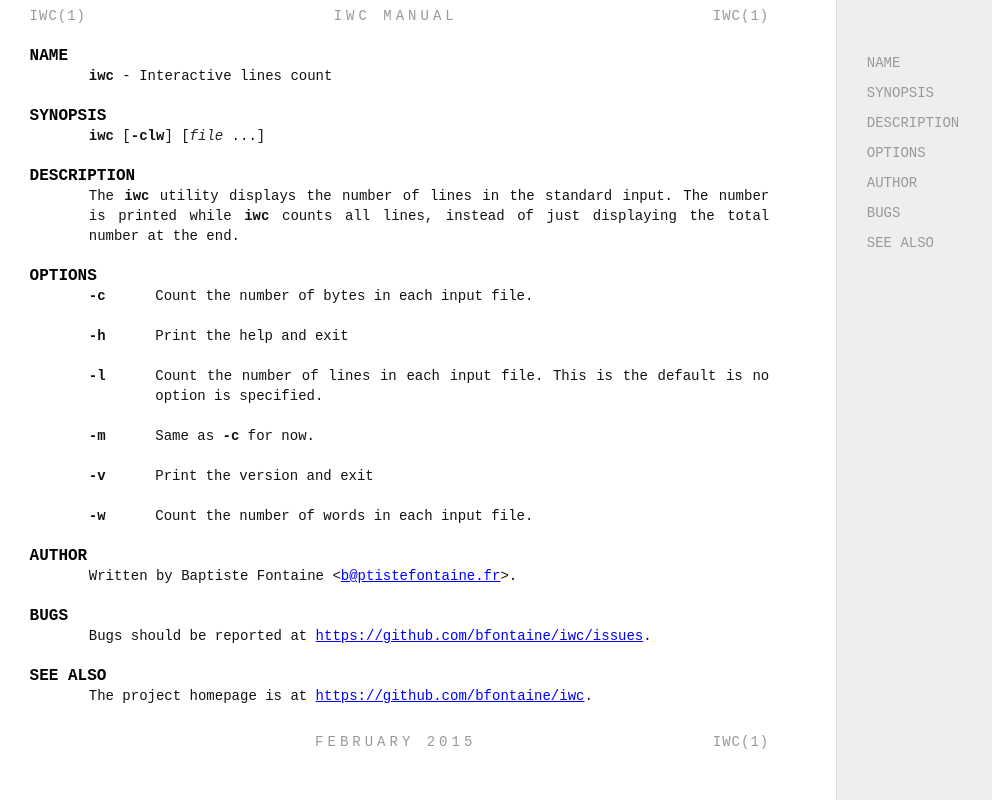
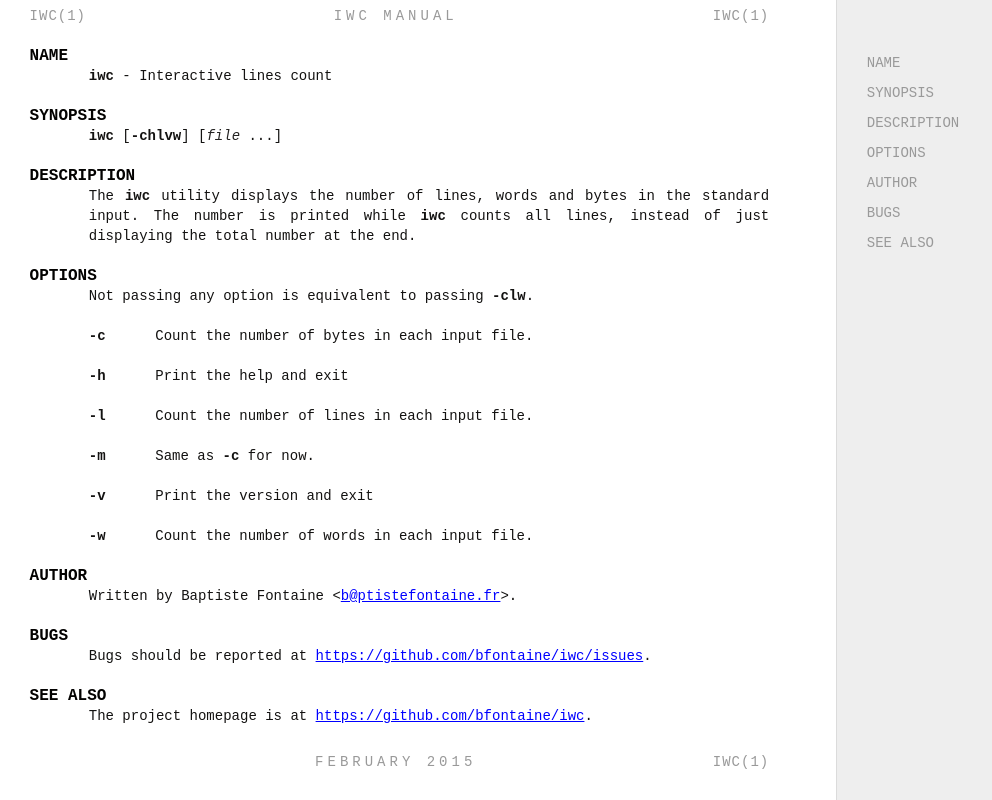
Before and after one commit to bfontaine/iwc, a plain HTML site: page man/iwc.html in a window 1280 px wide. Shown: the whole page, without its empty margins (0-992 px from the left). Drawn offline with Linux system fonts and the light colour scheme.

Commit message:
docs update

```diff
--- a/man/iwc.html
+++ b/man/iwc.html
@@ -81,21 +81,22 @@
 
 <h2 id="SYNOPSIS">SYNOPSIS</h2>
 
-<p><code>iwc</code> [<code>-clw</code>] [<var>file</var> ...]</p>
+<p><code>iwc</code> [<code>-chlvw</code>] [<var>file</var> ...]</p>
 
 <h2 id="DESCRIPTION">DESCRIPTION</h2>
 
-<p>The <code>iwc</code> utility displays the number of lines in the standard input. The
-number is printed while <code>iwc</code> counts all lines, instead of just displaying the
-total number at the end.</p>
+<p>The <code>iwc</code> utility displays the number of lines, words and bytes in the standard
+input. The number is printed while <code>iwc</code> counts all lines, instead of just
+displaying the total number at the end.</p>
 
 <h2 id="OPTIONS">OPTIONS</h2>
+
+<p>Not passing any option is equivalent to passing <code>-clw</code>.</p>
 
 <dl>
 <dt class="flush"><code>-c</code></dt><dd><p>Count the number of bytes in each input file.</p></dd>
 <dt class="flush"><code>-h</code></dt><dd><p>Print the help and exit</p></dd>
-<dt class="flush"><code>-l</code></dt><dd><p>Count the number of lines in each input file. This is the default is no
-option is specified.</p></dd>
+<dt class="flush"><code>-l</code></dt><dd><p>Count the number of lines in each input file.</p></dd>
 <dt class="flush"><code>-m</code></dt><dd><p>Same as <code>-c</code> for now.</p></dd>
 <dt class="flush"><code>-v</code></dt><dd><p>Print the version and exit</p></dd>
 <dt class="flush"><code>-w</code></dt><dd><p>Count the number of words in each input file.</p></dd>
@@ -104,7 +105,7 @@ option is specified.</p></dd>
 
 <h2 id="AUTHOR">AUTHOR</h2>
 
-<p>Written by Baptiste Fontaine &lt;<a href="&#109;&#97;&#x69;&#108;&#116;&#111;&#58;&#x62;&#64;&#x70;&#x74;&#105;&#x73;&#x74;&#101;&#102;&#x6f;&#x6e;&#x74;&#97;&#x69;&#110;&#x65;&#x2e;&#x66;&#x72;" data-bare-link="true">&#x62;&#64;&#112;&#116;&#x69;&#115;&#116;&#101;&#102;&#x6f;&#110;&#116;&#97;&#105;&#110;&#x65;&#x2e;&#x66;&#x72;</a>>.</p>
+<p>Written by Baptiste Fontaine &lt;<a href="&#109;&#97;&#x69;&#108;&#x74;&#x6f;&#58;&#98;&#64;&#112;&#116;&#x69;&#x73;&#x74;&#x65;&#102;&#x6f;&#x6e;&#x74;&#97;&#105;&#x6e;&#101;&#46;&#102;&#x72;" data-bare-link="true">&#98;&#x40;&#x70;&#116;&#105;&#115;&#116;&#x65;&#102;&#x6f;&#110;&#x74;&#97;&#105;&#x6e;&#101;&#46;&#x66;&#114;</a>>.</p>
 
 <h2 id="BUGS">BUGS</h2>
 
```
Also changed, not shown: 1 other file.
